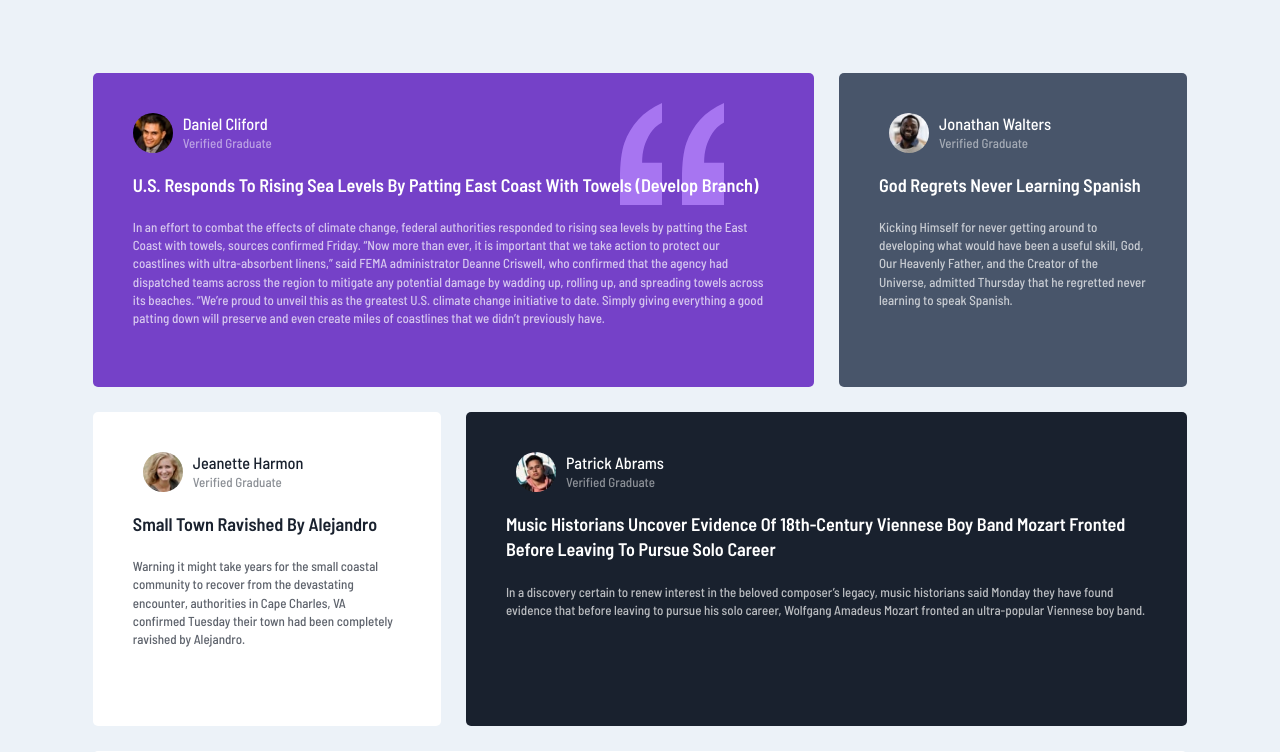
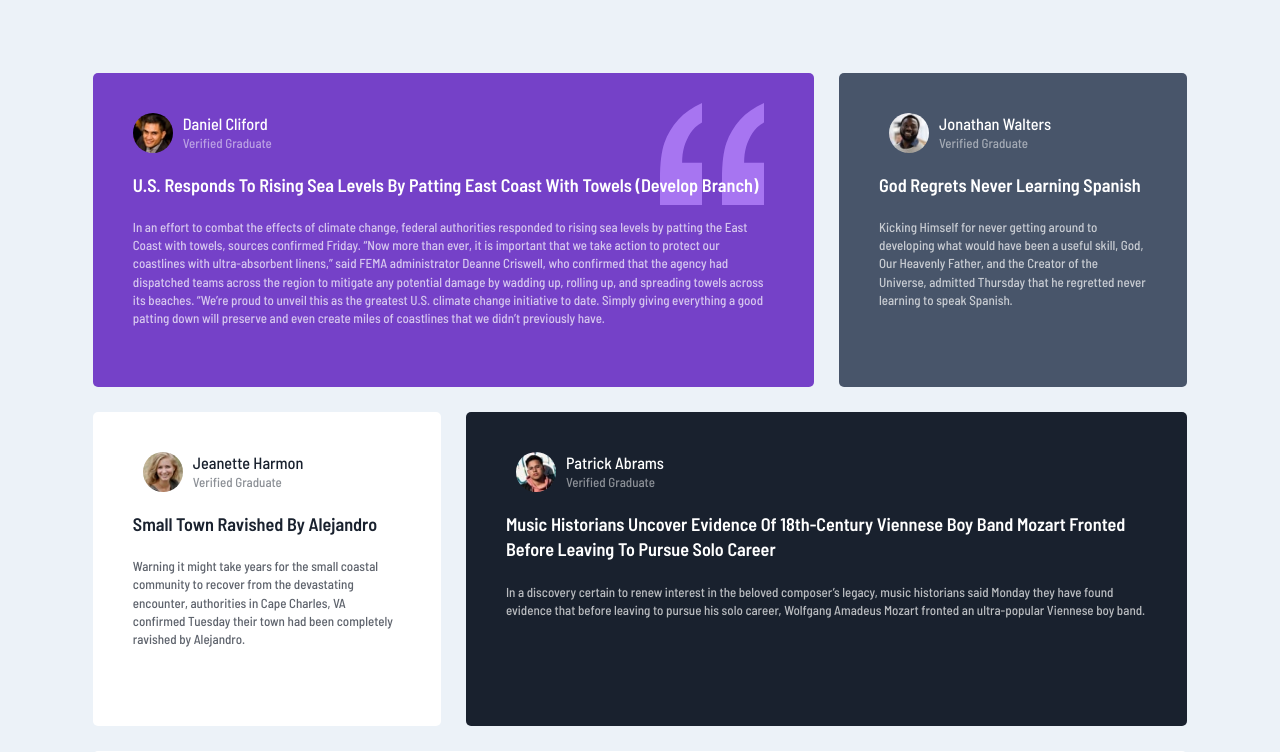
Before and after one commit to NikolaGolubovic/q-more-cards, a website: page index.html in a window 1280 px wide. Shown: the top 752 px of the page. Drawn offline with Linux system fonts and the light colour scheme.

Commit message:
fixed quotes position

```diff
--- a/css/style.css
+++ b/css/style.css
@@ -112,19 +112,21 @@ body {
         margin-bottom: 20px;
     }
     .article-number-1 {
-        z-index: -2;
+        z-index: -3;
+    }
+    .article-number-1 .article-author-wrapper {
+        z-index: -2
     }
     .article-number-1 .article-title h4 {
         position: relative;
-        z-index: 10;
     }
     .article-number-1 .article-title h4::before {
         content: url("/images/bg-pattern-quotation.svg");
         display: block;
         position: absolute;
         top: -70px;
-        right: 50px;
-        z-index: -1;
+        right: 10px;
+        z-index: -15;
     }
 }
 
```
